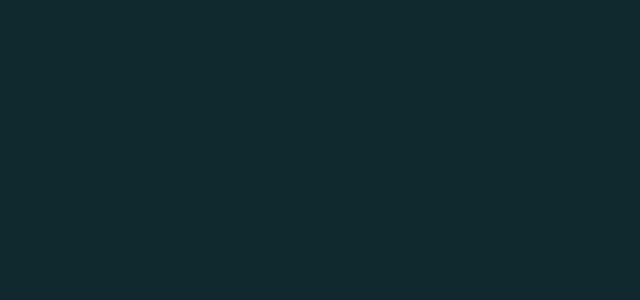
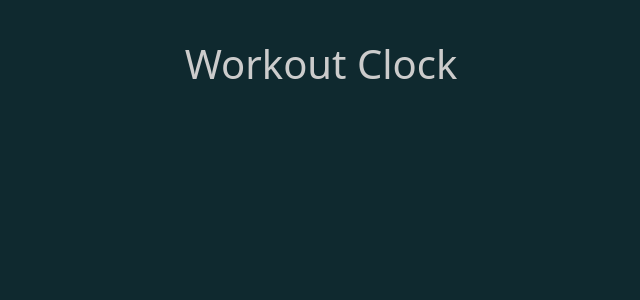
Before and after one commit to Ivaz7/Front-end-freeCodeCamp, a React (Vite) app in the folder WorkoutClock/: page / in a window 1280 px wide. Shown: the top 300 px of the page, without its empty margins (319-959 px from the left). Built offline with nearby package versions, Linux system fonts and the light colour scheme.

Commit message:
Make header for workout

```diff
--- a/WorkoutClock/src/App.jsx
+++ b/WorkoutClock/src/App.jsx
@@ -1,9 +1,10 @@
+import Header from "./components/header"
 
 function App() {
 
   return (
     <>
-
+      <Header />
     </>
   )
 }
--- /dev/null
+++ b/WorkoutClock/src/components/header.jsx
@@ -0,0 +1,15 @@
+const Header = () => {
+  return (
+    <header
+      className="
+        d-flex
+        justify-content-center
+        align-items-end
+      "
+    >
+      <h1>Workout Clock</h1>
+    </header>
+  )
+}
+
+export default Header;
--- a/WorkoutClock/src/stylesSCSS/main.scss
+++ b/WorkoutClock/src/stylesSCSS/main.scss
@@ -4,3 +4,7 @@
   background-color: c.$black;
   color: c.$white;
 }
+
+header {
+  height: 12vh;
+}
```
